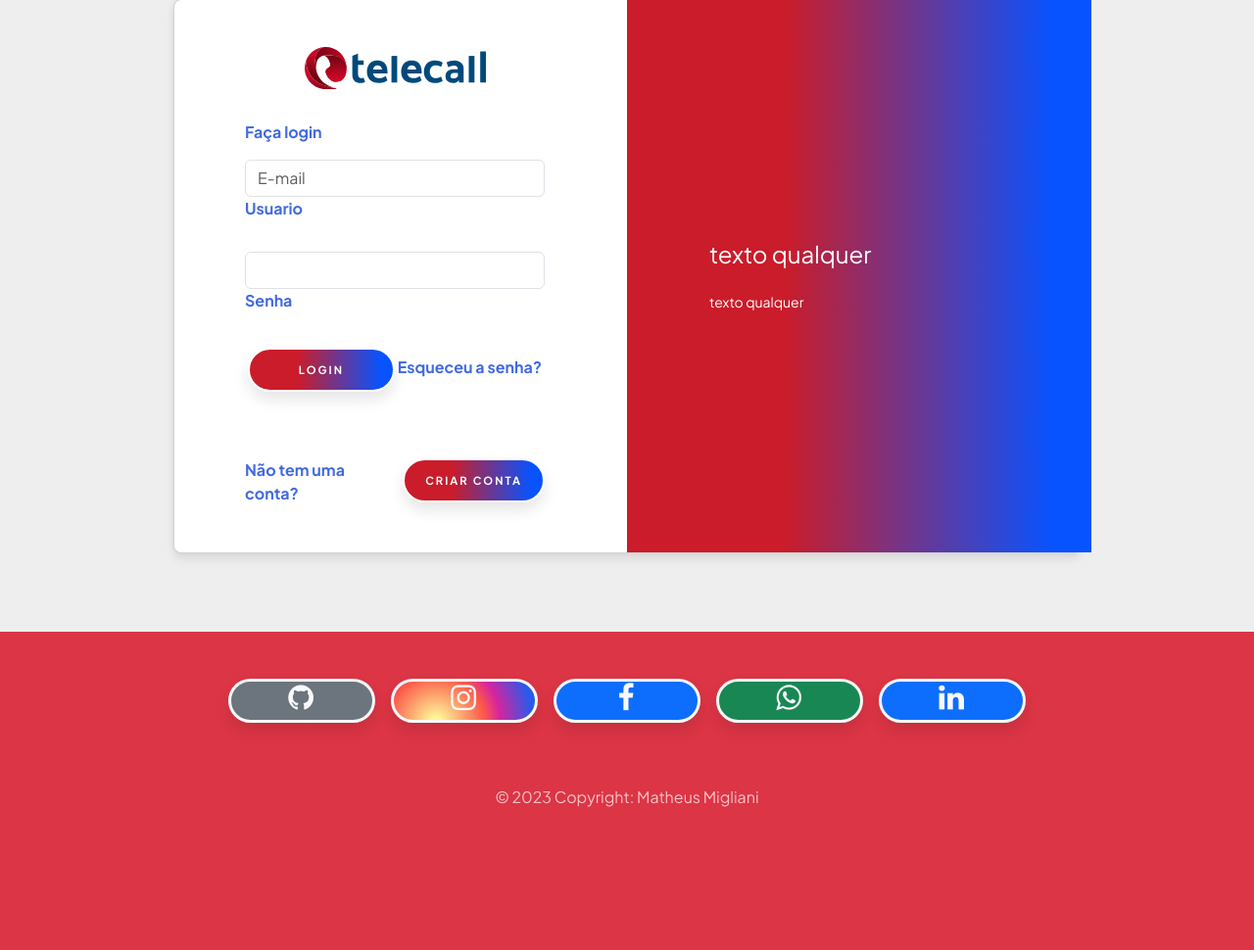
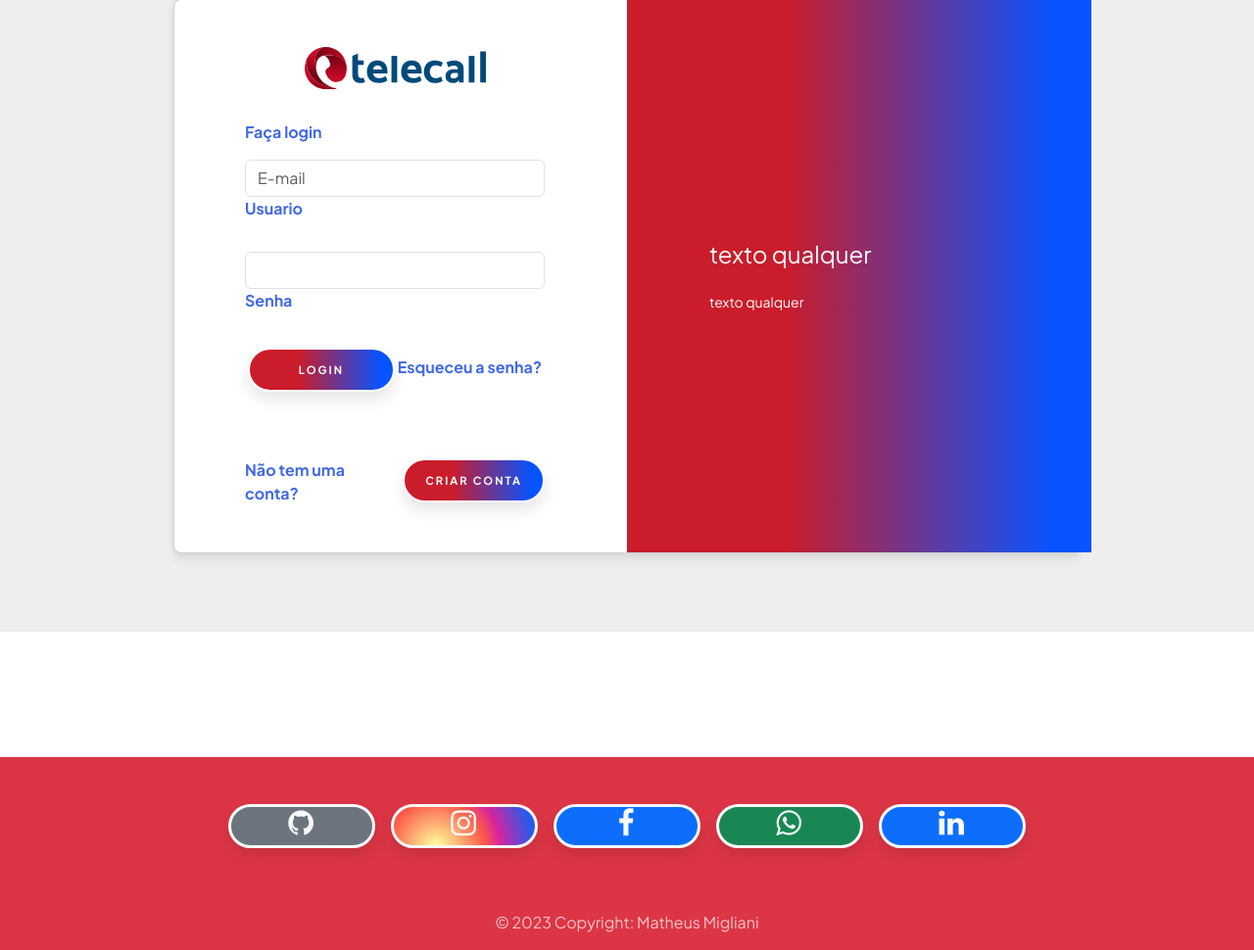
Before and after one commit to DuBZord/projeto-telecall, a PHP site: page /login.html in a window 1280 px wide. Shown: the part 113-1083 px from the top of the page at 98% size. Before the commit the page ends 937 px from the top, so only its background shows below. Run offline with PHP 8.4, Linux system fonts and the light colour scheme.

Commit message:
footerfixed

```diff
--- a/index.css
+++ b/index.css
@@ -364,3 +364,7 @@ box-shadow: 0 10px 20px rgba(0,0,0,.12), 0 4px 8px rgba(0,0,0,.06);
   justify-content: space-around;
   font-size: 0.7rem;
 }
+
+.footermeu{
+margin-top: 8rem;
+}
--- a/login.html
+++ b/login.html
@@ -218,9 +218,8 @@
     </div>
   </div>
 </section>
-
 <!---FOOTER-->
-    <footer class="text-center text-lg-start bg-danger">
+<footer class="text-center text-lg-start bg-danger footermeu">
   <div class="container d-flex justify-content-center py-5">
     <a
       href="https://github.com/MatheusMigliani"
@@ -257,6 +256,9 @@
     © 2023 Copyright: Matheus Migliani
   </div>
 </footer>
+
+
+
 <!--booostrap js-->
     <script
       src="https://cdn.jsdelivr.net/npm/bootstrap@5.3.0-alpha3/dist/js/bootstrap.bundle.min.js"
```
Lines whose indentation alone changed are shown as unchanged.
